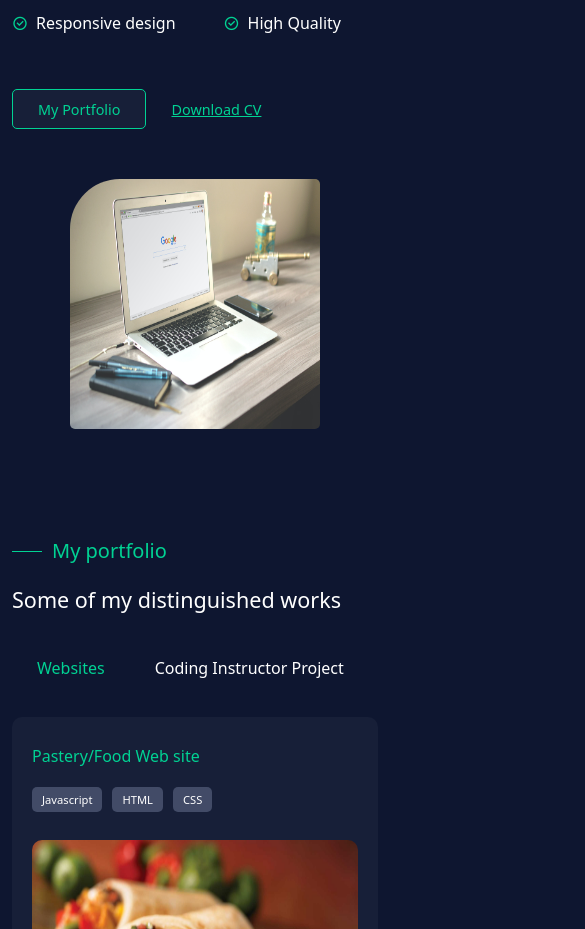
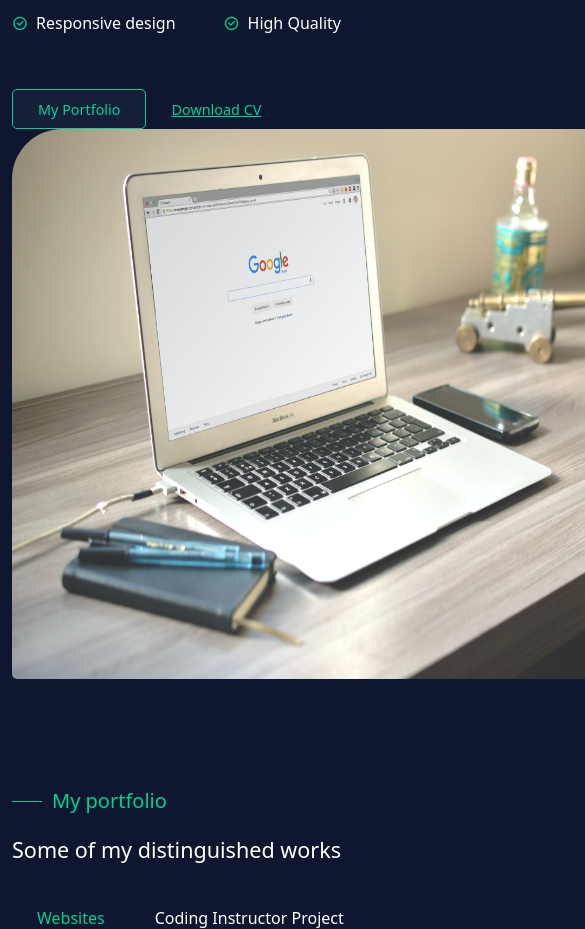
Before and after one commit to akanbifatimah/Portfolio, a Next.js app: page / in a window 390 px wide. Shown: the part 2730-3659 px from the top of the page, 585 px wide, since content can reach past the window. Built offline with nearby package versions, Linux system fonts and the light colour scheme.

Commit message:
made image responsive3

```diff
--- a/components/UI/About.jsx
+++ b/components/UI/About.jsx
@@ -83,8 +83,8 @@ const About = () => {
 
           <Col lg="6">
           <Col lg="6" md="6">
-            <div className={`${styles.hero__img} text-center `}>
-              <Image alt="hero-image" src={web} width="650" height="550" />
+            <div className={`${classes.hero__img} text-center `}>
+              <Image className={`${classes.portfolio__image}`} alt="hero-image" src={web} width="650" height="550" />
             </div>
           </Col>
 
--- a/components/UI/Hero.jsx
+++ b/components/UI/Hero.jsx
@@ -57,7 +57,7 @@ const Hero = () => {
           {/* ========== hero img ============= */}
           <Col lg="6" md="6">
             <div className={`${classes.hero__img} text-end`}>
-              <Image  className="img-fluid" alt="hero-image" src={heroImg} width="550" height="650" />
+              <Image  className={`${classes.portfolio__image}`} alt="hero-image" src={heroImg} width="550" height="650" />
             </div>
           </Col>
         </Row>
--- a/components/data/portfolio.js
+++ b/components/data/portfolio.js
@@ -57,7 +57,7 @@ const portfolio = [
     title: "AgroBiz Website",
     img: "/images/Agriculture.jpg",
     category: "Web Design",
-    keyword: ["HTML", "Web design", "UI-UX", 'CSS','Coding Instructor'],
+    keyword: ["HTML", "Web design", "CSS", "Coding Instructor"],
     liveUrl: "https://agro-biz.netlify.app/",
   },
 
@@ -66,7 +66,7 @@ const portfolio = [
     title: "Waste disposal Website",
     img: "/images/waste.jpg",
     category: "Web Design",
-    keyword: ["HTML", "Web design", "UI-UX", 'CSS','Coding Instructor'],
+    keyword: ["HTML", "Web design", "CSS", "Coding Instructor"],
     liveUrl: "https://clean-4-all.netlify.app/",
   },
 
@@ -75,7 +75,7 @@ const portfolio = [
     title: "School Fundraising Website",
     img: "/images/poorkid.jpg",
     category: "Web Design",
-    keyword: ["HTML", "Web design", "UI-UX", 'CSS','Coding Instructor'],
+    keyword: ["HTML", "Web design", "CSS", "Coding Instructor"],
     liveUrl: "https://school-4-all.netlify.app/",
   },
   {
@@ -83,7 +83,7 @@ const portfolio = [
     title: "Automobile fix website",
     img: "/images/car.jpg",
     category: "Web Design",
-    keyword: ["HTML", "Web design", "UI-UX", 'CSS','Coding Instructor'],
+    keyword: ["HTML", "Web design", "CSS", "Coding Instructor"],
     liveUrl: "https://automobile-fix-grp3.netlify.app/",
   },
 ];
--- a/styles/about.module.css
+++ b/styles/about.module.css
@@ -8,7 +8,16 @@
     margin-bottom: 20px;
     border-radius: 5px;
   }
+  .portfolio__image{
+    max-width: 100%;
 
+  }
+  .hero__img{
+    width: 650px;
+  }
+  .hero__img img {
+    border-radius: 50px 5px 50px 5px;
+  }
   .about__img img {
     width: 100% !important;
     border-radius: 5px;
--- a/styles/hero.module.css
+++ b/styles/hero.module.css
@@ -5,7 +5,10 @@
     color: #808dad;
     font-weight: 400;
   }
+  .portfolio__image{
+    max-width: 100%;
 
+  }
   .hero__content {
     padding-top: 50px;
   }
@@ -13,6 +16,7 @@
   .hero__img {
     position: relative;
     z-index: 9;
+    width: 650px;
   }
 
   .hero__img img {
```
